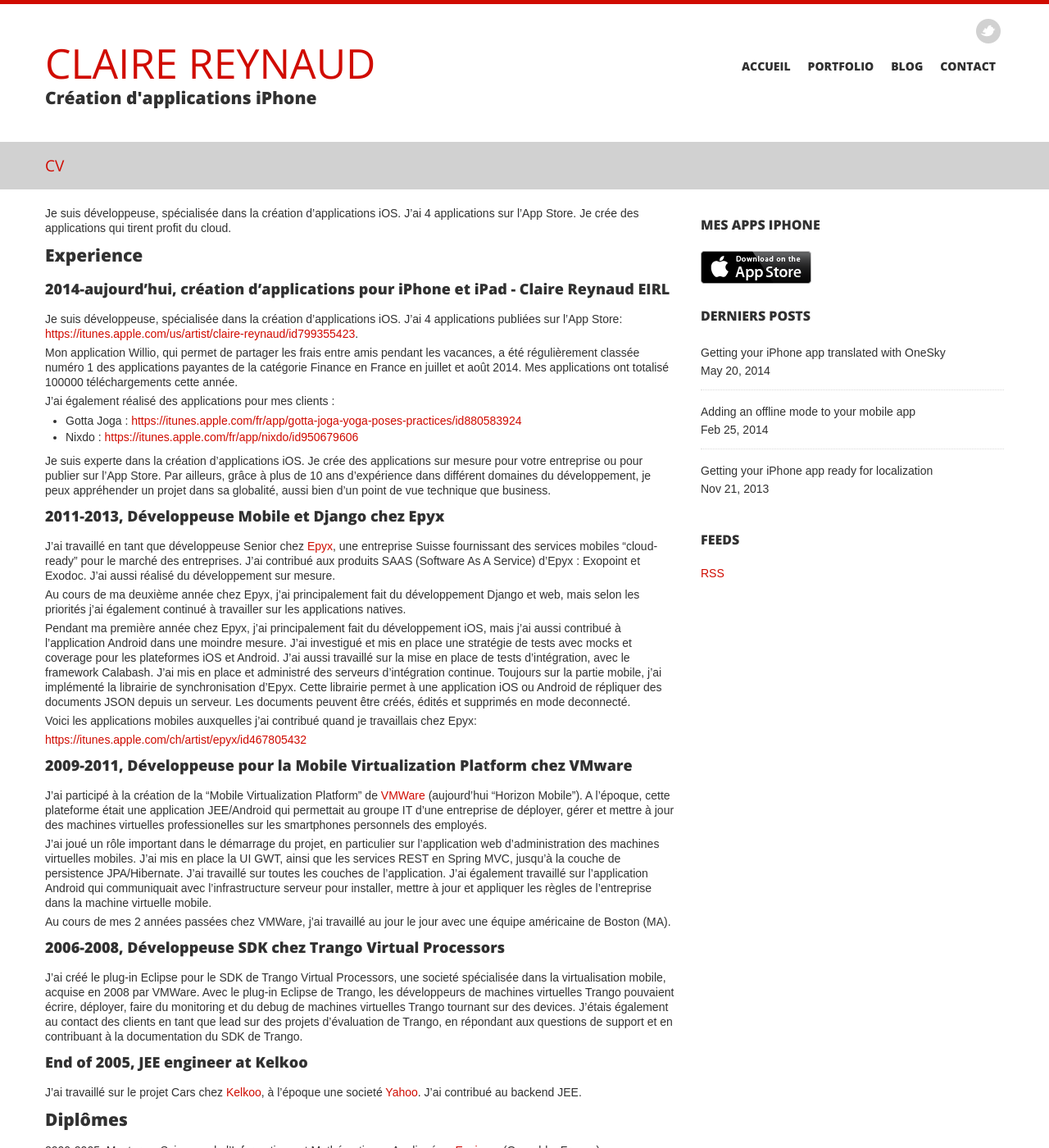
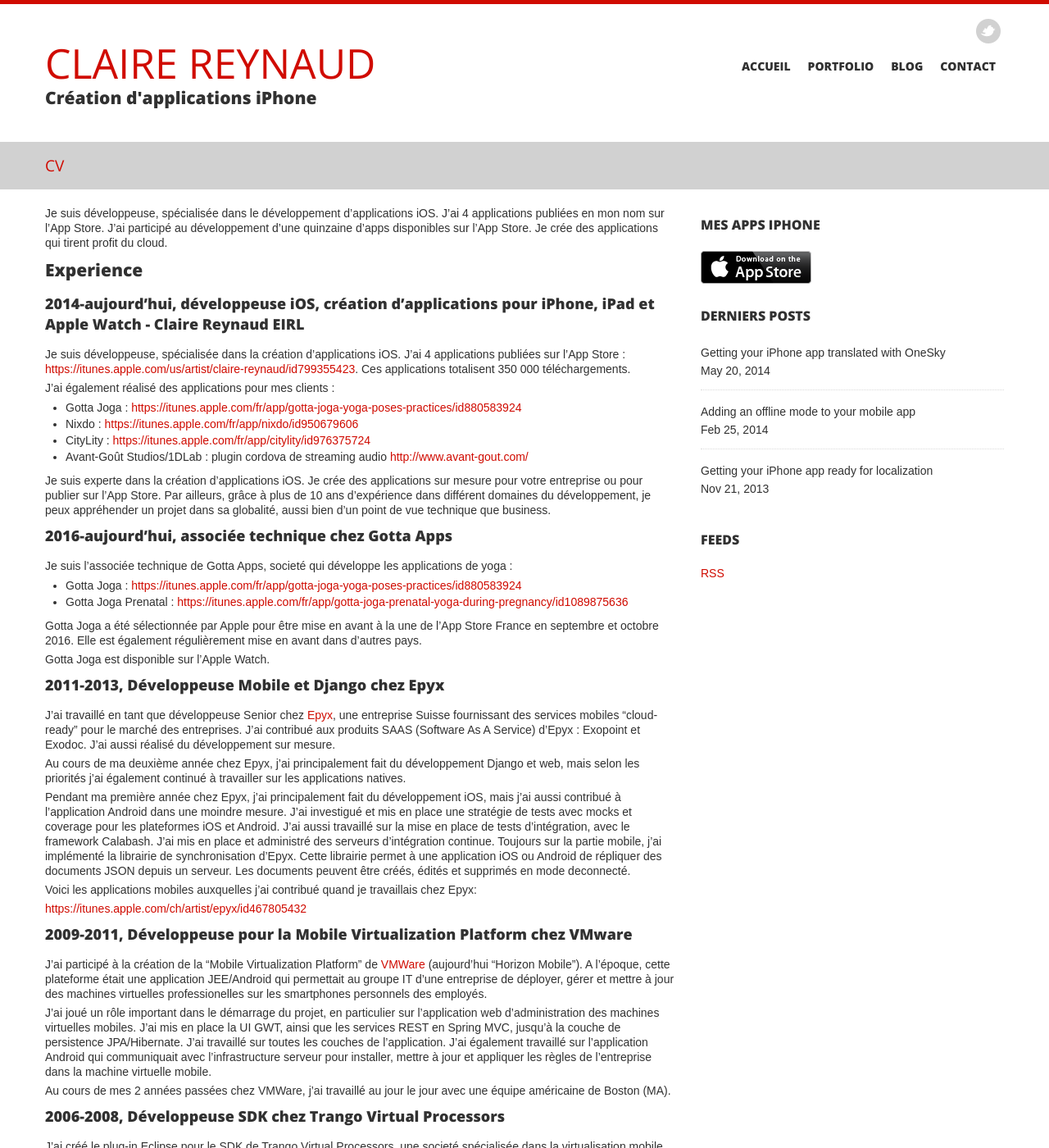
Before and after one commit to creynaud/creynaud.github.io, a Jekyll site: the page built from cv.md, in a window 1280 px wide and 1400 px high. Shown: the whole window at 82% size. Built offline with Jekyll 4.4.1, drawn with Linux system fonts in a browser that asks for light colours; nearby versions of some CDN libraries; comment, search, counter and statistics services are not loaded; some of the changed text lies outside the part shown.

Commit message:
Update CV

```diff
--- a/cv.md
+++ b/cv.md
@@ -5,22 +5,34 @@
 lang: fr
 ---
 
-Je suis développeuse, spécialisée dans la création d'applications iOS. J'ai 4 applications sur l'App Store. Je crée des applications qui tirent profit du cloud.
+Je suis développeuse, spécialisée dans le développement d'applications iOS. J'ai 4 applications publiées en mon nom sur l'App Store. J'ai participé au développement d'une quinzaine d'apps disponibles sur l'App Store.
+Je crée des applications qui tirent profit du cloud.
 
 ## Experience
 
-### 2014-aujourd'hui, création d'applications pour iPhone et iPad - Claire Reynaud EIRL
+### 2014-aujourd'hui, développeuse iOS, création d'applications pour iPhone, iPad et Apple Watch - Claire Reynaud EIRL
 
-Je suis développeuse, spécialisée dans la création d'applications iOS. J'ai 4 applications publiées sur l'App Store: [https://itunes.apple.com/us/artist/claire-reynaud/id799355423][itunes].
-
-Mon application Willio, qui permet de partager les frais entre amis pendant les vacances, a été régulièrement classée numéro 1 des applications payantes de la catégorie Finance en France en juillet et août 2014. Mes applications ont totalisé 100000 téléchargements cette année.
+Je suis développeuse, spécialisée dans la création d'applications iOS. J'ai 4 applications publiées sur l'App Store : [https://itunes.apple.com/us/artist/claire-reynaud/id799355423][itunes]. Ces applications totalisent 350 000 téléchargements.
 
 J'ai également réalisé des applications pour mes clients :
 
 - Gotta Joga : [https://itunes.apple.com/fr/app/gotta-joga-yoga-poses-practices/id880583924][gottajoga]
 - Nixdo : [https://itunes.apple.com/fr/app/nixdo/id950679606][nixdo]
+- CityLity : [https://itunes.apple.com/fr/app/citylity/id976375724][citylity]
+- Avant-Goût Studios/1DLab : plugin cordova de streaming audio [http://www.avant-gout.com/][avantgout]
 
 Je suis experte dans la création d'applications iOS. Je crée des applications sur mesure pour votre entreprise ou pour publier sur l'App Store. Par ailleurs, grâce à plus de 10 ans d'expérience dans différent domaines du développement, je peux appréhender un projet dans sa globalité, aussi bien d'un point de vue technique que business.
+
+### 2016-aujourd'hui, associée technique chez Gotta Apps
+
+Je suis l'associée technique de Gotta Apps, societé qui développe les applications de yoga :
+- Gotta Joga : [https://itunes.apple.com/fr/app/gotta-joga-yoga-poses-practices/id880583924][gottajoga]
+- Gotta Joga Prenatal : [https://itunes.apple.com/fr/app/gotta-joga-prenatal-yoga-during-pregnancy/id1089875636][prenatal]
+
+Gotta Joga a été sélectionnée par Apple pour être mise en avant à la une de l'App Store France en septembre et octobre 2016. Elle est également régulièrement mise en avant dans d'autres pays.
+
+
+Gotta Joga est disponible sur l'Apple Watch.
 
 ### 2011-2013, Développeuse Mobile et Django chez Epyx
 
@@ -92,13 +104,14 @@
 
 ## Centres d'intérêts
 
-Musique : guitare éléctrique
-
-Sport : [via ferrata][9], randonnée, ski, escalade
+Sport : via ferrata, randonnée, yoga, escalade
 
 [gottajoga]: https://itunes.apple.com/fr/app/gotta-joga-yoga-poses-practices/id880583924
+[prenatal]: https://itunes.apple.com/fr/app/gotta-joga-prenatal-yoga-during-pregnancy/id1089875636
 [nixdo]: https://itunes.apple.com/fr/app/nixdo/id950679606
 [itunes]: https://itunes.apple.com/fr/artist/claire-reynaud/id799355423
+[citylity]: https://itunes.apple.com/fr/app/citylity/id976375724
+[avantgout]: http://www.avant-gout.com/
 [2]: http://www.createchallenge.org/ "International Create Challenge"
 [3]: http://epyx.ch/en/ "Epyx"
 [4]: https://itunes.apple.com/ch/artist/epyx/id467805432 "https://itunes.apple.com/ch/artist/epyx/id467805432"
```
Also changed, not shown: other parts of cv.md (+8 -9 lines).
